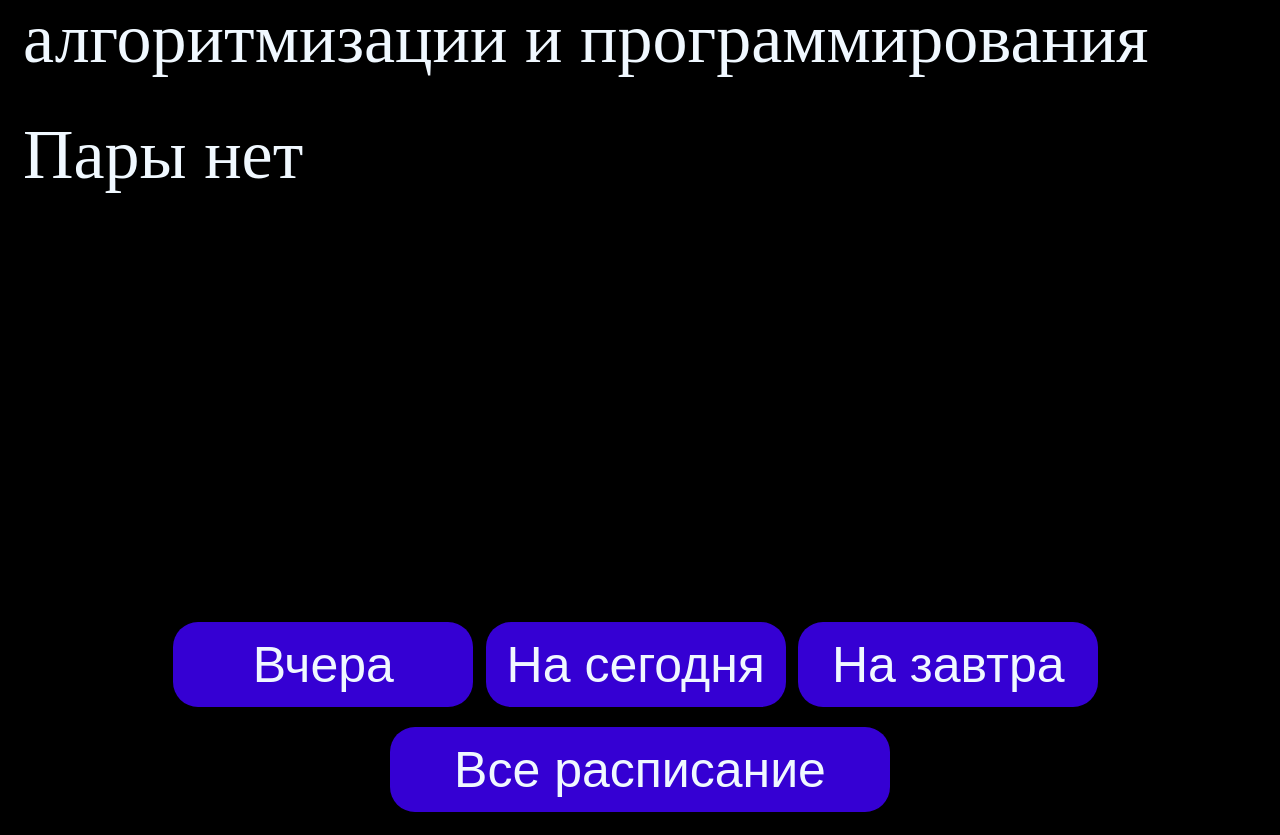
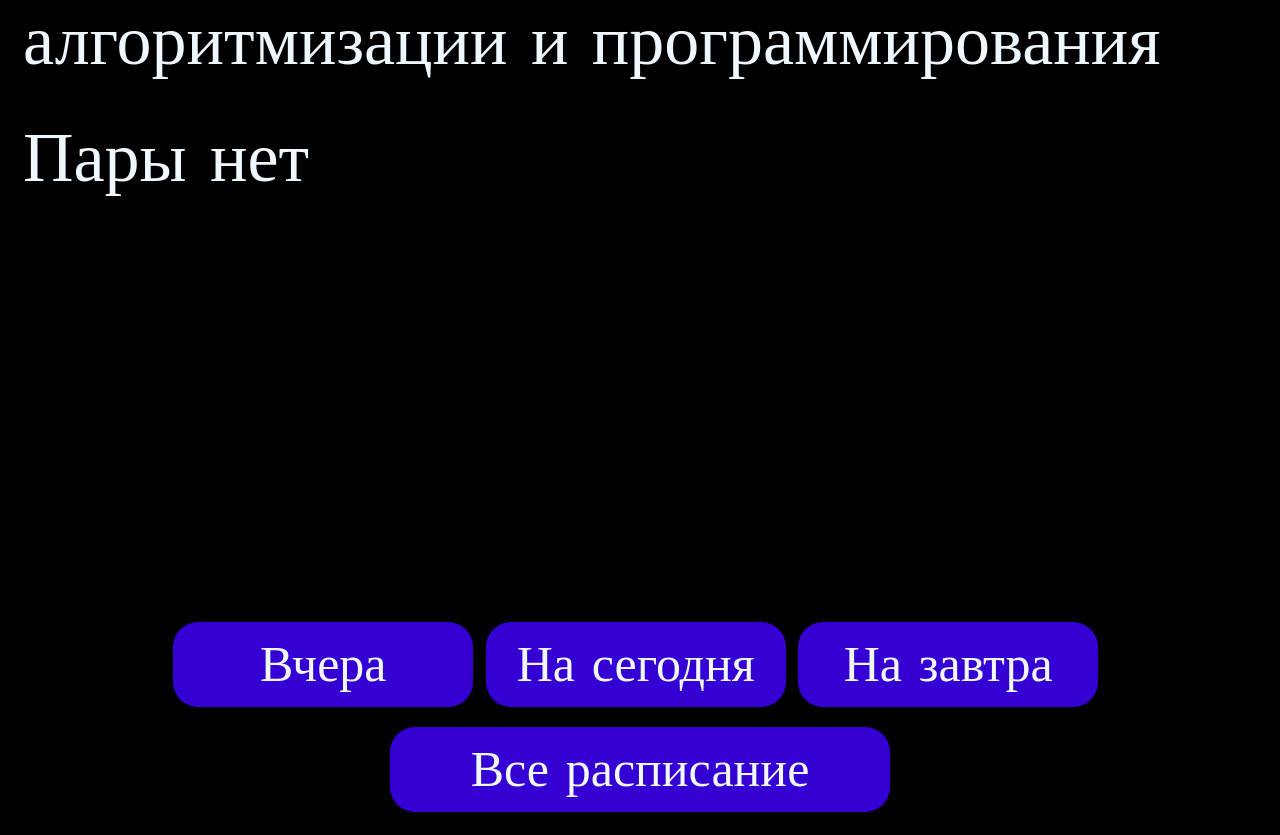
Before and after one commit to KtnanM/Raspis, a plain HTML site: page index.html in a window 1280 px wide. Shown: the part 916-1751 px from the top of the page. Drawn offline with Linux system fonts and the light colour scheme.

Commit message:
Update index.html

```diff
--- a/index.html
+++ b/index.html
@@ -7,6 +7,7 @@
         .ras{
             font-size: 70px;
             color: aliceblue;
+            font-family: "COMIC SANS MS";
         }
         .butt{
             text-align: center;
@@ -26,6 +27,7 @@
     border:0 none;
     -webkit-border-radius: 5px;
     border-radius: 25px;
+            font-family: "COMIC SANS MS";
         }
         .knop1{
             height: 85px;
@@ -37,6 +39,7 @@
     border:0 none;
     -webkit-border-radius: 5px;
     border-radius: 25px;
+            font-family: "COMIC SANS MS";
         }
     </style>
 <script>
```
